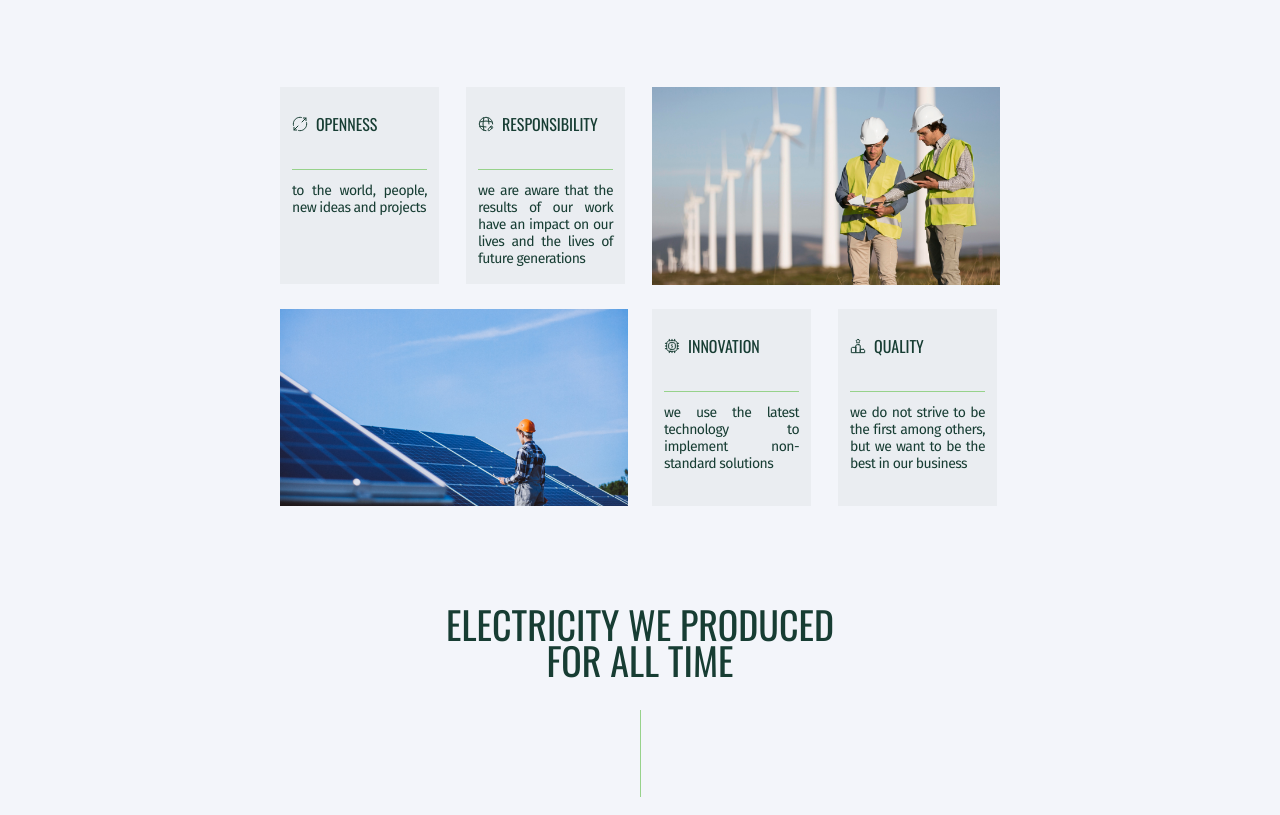
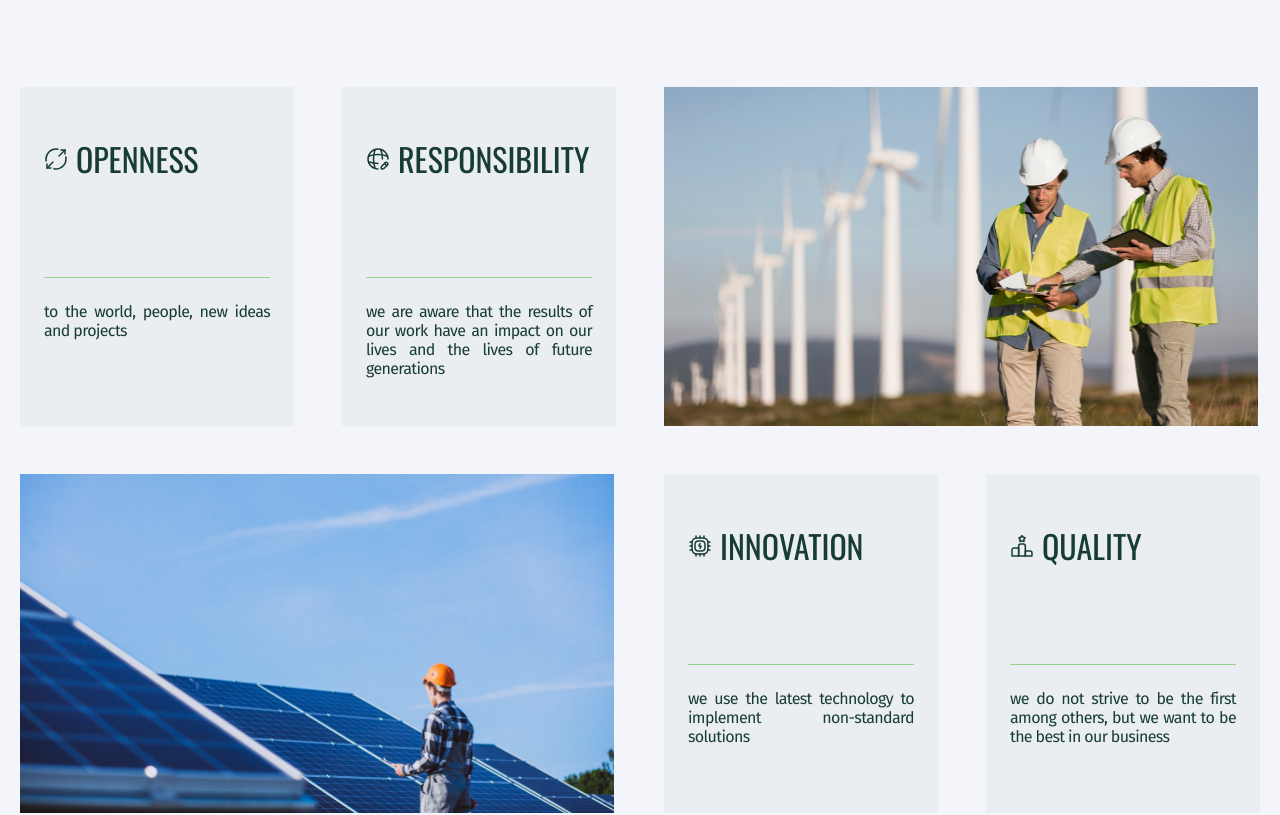
Before and after one commit to MythosOne/ecosolution-app, a React (Create React App) app: page /#/about in a window 1280 px wide. Before the commit this address led to /. Shown: the part 1280-2095 px from the top of the page. Built offline with nearby package versions, Linux system fonts and the light colour scheme.

Commit message:
AboutSection adaptive design desktop

```diff
--- a/src/components/About/AboutCard/AboutCard.jsx
+++ b/src/components/About/AboutCard/AboutCard.jsx
@@ -3,8 +3,11 @@ import {
   CardList,
   CardItem,
   CardHead,
+  SymbolCard,
   CardTitle,
   CardText,
+  Farm,
+  Solar,
   Figure,
   FarmsImg,
   SolarImg,
@@ -57,21 +60,25 @@ export const AboutCard = () => {
       <CardList>
         {cardItems.map(card => {
           return (
-            <CardItem key={card.id} style={{gridArea: card.area}}>
+            <CardItem key={card.id} style={{ gridArea: card.area }}>
               <CardHead>
-                {card.img}
+                <SymbolCard>{card.img}</SymbolCard>
                 <CardTitle>{card.title}</CardTitle>
               </CardHead>
               <CardText>{card.text}</CardText>
             </CardItem>
           );
         })}
-        <Figure style={{gridArea: "farm"}}>
-          <FarmsImg src={imgFarms} alt="Farms fields" />
-        </Figure>
-        <Figure style={{gridArea: "solar"}}>
-          <SolarImg src={imgSolar} alt="Solar panels" />
-        </Figure>
+        <Farm>
+          <Figure>
+            <FarmsImg src={imgFarms} alt="Farms fields" />
+          </Figure>
+        </Farm>
+        <Solar>
+          <Figure>
+            <SolarImg src={imgSolar} alt="Solar panels" />
+          </Figure>
+        </Solar>
       </CardList>
     </>
   );
--- a/src/components/About/AboutCard/AboutCard.styled.js
+++ b/src/components/About/AboutCard/AboutCard.styled.js
@@ -2,8 +2,6 @@ import styled from '@emotion/styled';
 
 export const CardList = styled.ul`
   display: grid;
-  /* grid-template-columns: repeat(2, 148px);
-  grid-template-rows: repeat(2, 197px); */
 
   grid-template-areas:
     'open resp'
@@ -16,6 +14,13 @@ export const CardList = styled.ul`
     grid-template-areas:
       'open resp farm farm'
       'solar solar inno qual';
+  }
+
+  @media screen and (min-width: 1279px) {
+    width: 1240px;
+
+    grid-column-gap: 48px;
+    grid-row-gap: 48px;
   }
 `;
 
@@ -33,6 +38,13 @@ export const CardItem = styled.li`
   @media screen and (min-width: 767px) {
     width: 159px;
   }
+
+  @media screen and (min-width: 1279px) {
+    width: 274px;
+    height: 339px;
+
+    padding: 24px;
+  }
 `;
 
 export const CardHead = styled.div`
@@ -43,15 +55,22 @@ export const CardHead = styled.div`
   padding-top: 13px;
   padding-bottom: 33px;
 
-  color: #173d33;
-  font-family: Oswald;
-  font-size: 14px;
-  font-style: normal;
-  font-weight: 400;
-  line-height: 24px;
-  text-transform: uppercase;
+  border-bottom: 1px solid #97d28b;
 
-  border-bottom: 1px solid #97d28b;
+  @media screen and (min-width: 1279px) {
+    padding-top: 24px;
+    padding-bottom: 94px;
+  }
+`;
+
+export const SymbolCard = styled.div`
+  width: 16px;
+  height: 16px;
+
+  @media screen and (min-width: 1279px) {
+    width: 24px;
+    height: 24px;
+  }
 `;
 
 export const CardTitle = styled.h3`
@@ -62,6 +81,15 @@ export const CardTitle = styled.h3`
   font-weight: 400;
   line-height: 24px;
   text-transform: uppercase;
+
+  @media screen and (min-width: 767px) {
+    font-size: 18px;
+  }
+
+  @media screen and (min-width: 1279px) {
+    font-size: 32px;
+    line-height: 48px;
+  }
 `;
 
 export const CardText = styled.p`
@@ -75,19 +103,56 @@ export const CardText = styled.p`
   letter-spacing: -0.56px;
 
   margin-top: 12px;
+
+  @media screen and (min-width: 1279px) {
+    font-size: 16px;
+    letter-spacing: -0.64px;
+
+    margin-top: 24px;
+  }
+`;
+
+export const Farm = styled.li`
+  grid-area: farm;
+
+  display: none;
+  list-style: none;
+
+  @media screen and (min-width: 767px) {
+    display: block;
+
+    width: 342px;
+    height: 197px;
+  }
+
+  @media screen and (min-width: 1279px) {
+    width: 594px;
+    height: 339px;
+  }
+`;
+
+export const Solar = styled.li`
+  grid-area: solar;
+
+  display: none;
+  list-style: none;
+
+  @media screen and (min-width: 767px) {
+    display: block;
+    width: 342px;
+    height: 197px;
+  }
+
+  @media screen and (min-width: 1279px) {
+    width: 594px;
+    height: 339px;
+  }
 `;
 
 export const Figure = styled.figure`
-  display: none;
+  width: 100%;
+  height: 100%;
   margin: 0;
-  width: 320px;
-  height: 197px;
-
-  @media screen and (min-width: 767px) {
-    display: block;
-    width: 348px;
-    height: 100%;
-  }
 `;
 
 export const FarmsImg = styled.img`
--- a/src/components/About/AboutSection.styled.js
+++ b/src/components/About/AboutSection.styled.js
@@ -107,8 +107,6 @@ export const Picture = styled.picture`
   margin: 0;
 `;
 
-// export const Figure = styled.figure``;
-
 export const AboutImg = styled.img`
   width: 100%;
 `;
@@ -152,7 +150,7 @@ export const MainValuesTitle = styled.h2`
   text-transform: uppercase;
 
   @media screen and (min-width: 767px) {
-    width: 354px;
+    width: 344px;
 
     font-size: 36px;
     line-height: 36px;
@@ -210,69 +208,6 @@ export const MainValuesText = styled.p`
   }
 `;
 
-// export const AboutList = styled.ul`
-//     display: flex;
-//     flex-wrap: wrap;
-//     justify-content: center;
-//     gap: 24px;
-// `;
-
-// export const AboutList = styled.ul`
-//   display: grid;
-//   grid-template-columns: repeat(2, 148px);
-//   grid-template-rows: repeat(2, 197px);
-//   grid-column-gap: 24px;
-//   grid-row-gap: 24px;
-// `;
-
-// export const AboutItem = styled.li`
-//   list-style: none;
-//   box-sizing: border-box;
-
-//   width: 148px;
-//   height: 197px;
-
-//   padding: 12px;
-
-//   background: #eaedf1;
-// `;
-
-// export const CardItem = styled.div`
-//   display: flex;
-//   align-items: center;
-//   gap: 8px;
-
-//   padding-top: 13px;
-//   padding-bottom: 33px;
-
-//   color: #173d33;
-//   font-family: Oswald;
-//   font-size: 14px;
-//   font-style: normal;
-//   font-weight: 400;
-//   line-height: 24px;
-//   text-transform: uppercase;
-
-//   border-bottom: 1px solid #97d28b;
-// `;
-
-// // export const CardImage = styled.img``;
-
-// export const CardTitle = styled.h3``;
-
-// export const CardText = styled.p`
-//   color: #173d33;
-//   text-align: justify;
-//   font-family: Fira Sans;
-//   font-size: 14px;
-//   font-style: normal;
-//   font-weight: 400;
-//   line-height: normal;
-//   letter-spacing: -0.56px;
-
-//   margin-top: 12px;
-// `;
-
 export const AboutElectrTitle = styled.h2`
   color: #173d33;
   text-align: center;
@@ -301,18 +236,6 @@ export const VerticalLine = styled.hr`
     height: 87px;
   }
 `;
-
-// export const FarmsImg = styled.img`
-//   display: none;
-//   width: 346px;
-//   height: 234px;
-// `;
-
-// export const SolarImg = styled.img`
-//   display: none;
-//   width: 346px;
-//   height: 234px;
-// `;
 
 export const MeterContainer = styled.div`
   margin-top: 36px;
--- a/src/icons/IconsComponent.jsx
+++ b/src/icons/IconsComponent.jsx
@@ -160,8 +160,8 @@ export const OpennessImg = () => {
   return (
     <svg
       xmlns="http://www.w3.org/2000/svg"
-      width="16"
-      height="16"
+      // width="16"
+      // height="16"
       viewBox="0 0 16 16"
       fill="none"
     >
@@ -209,8 +209,8 @@ export const RespImg = () => {
   return (
     <svg
       xmlns="http://www.w3.org/2000/svg"
-      width="16"
-      height="16"
+      // width="16"
+      // height="16"
       viewBox="0 0 16 16"
       fill="none"
     >
@@ -266,8 +266,8 @@ export const InnovImg = () => {
   return (
     <svg
       xmlns="http://www.w3.org/2000/svg"
-      width="16"
-      height="16"
+      // width="16"
+      // height="16"
       viewBox="0 0 16 16"
       fill="none"
     >
@@ -369,8 +369,8 @@ export const QualityImg = () => {
   return (
     <svg
       xmlns="http://www.w3.org/2000/svg"
-      width="16"
-      height="16"
+      // width="16"
+      // height="16"
       viewBox="0 0 16 16"
       fill="none"
     >
```
Also changed, not shown: src/components/About/AboutSection.jsx (+0 -60 lines).
